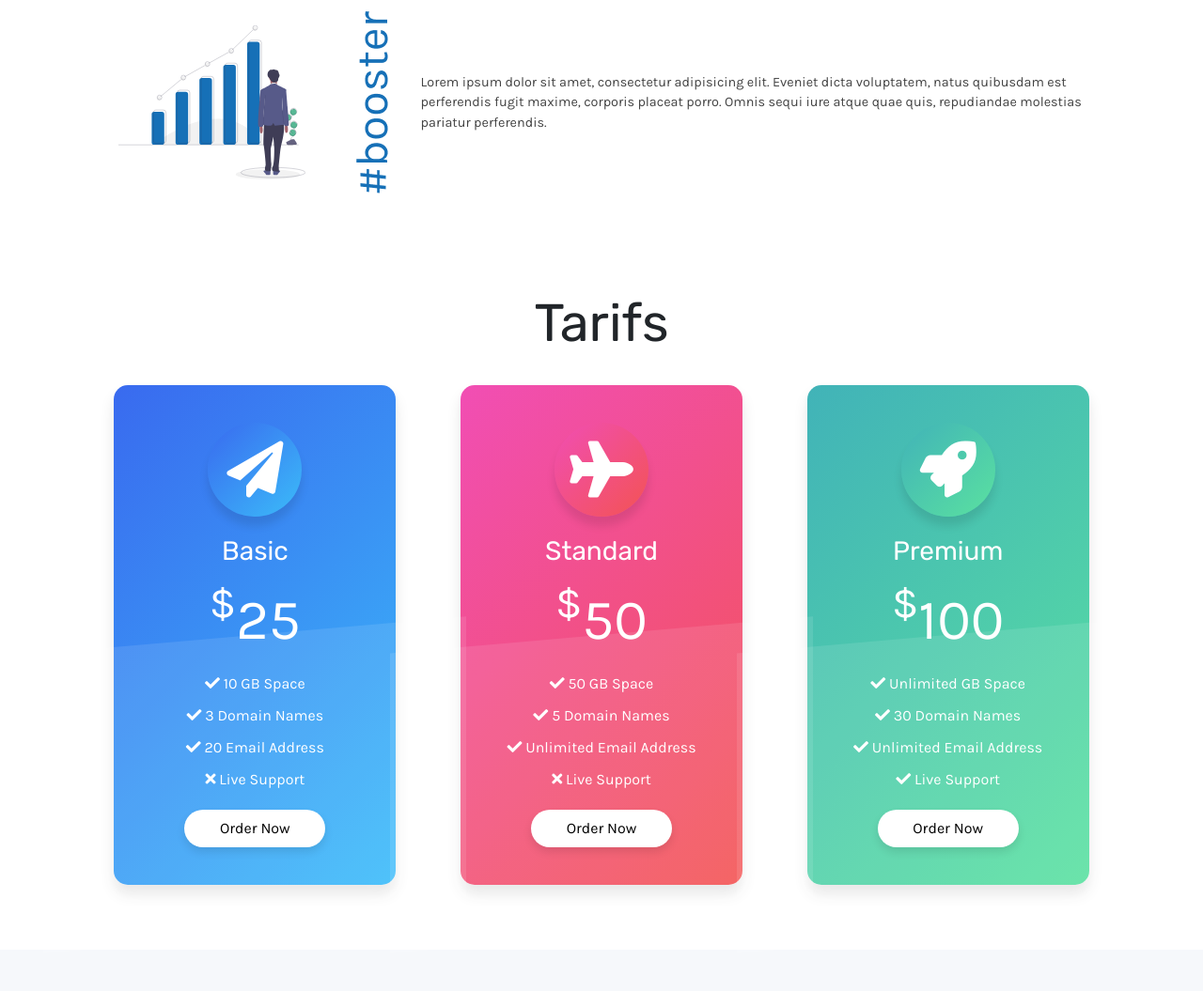
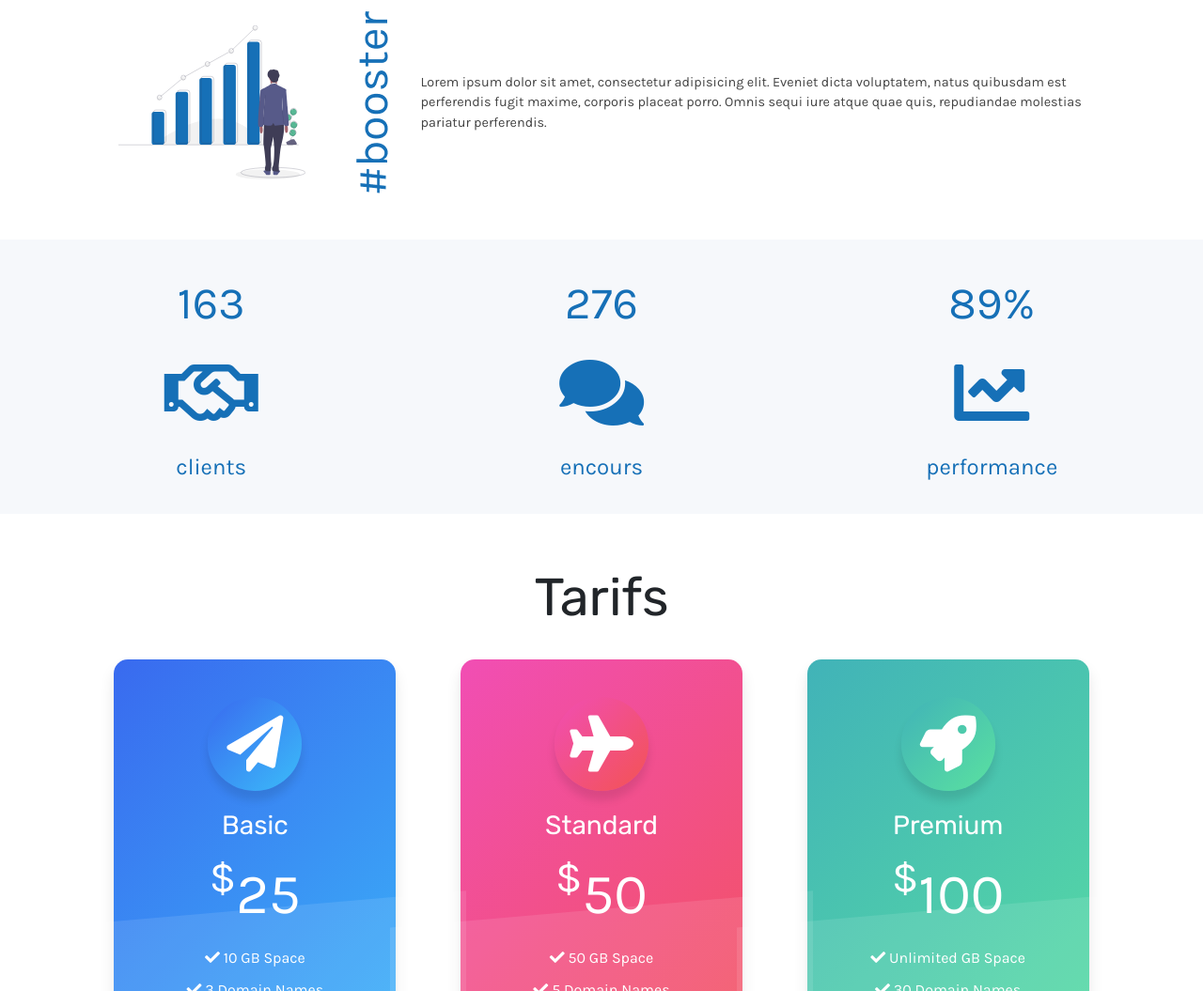
Before and after one commit to claire-gtr/BEepargne, a plain HTML site: page index.html in a window 1280 px wide. Shown: the part 1265-2320 px from the top of the page at 94% size. Drawn offline with nearby package versions, Linux system fonts and the light colour scheme.

Commit message:
Added icons

```diff
--- a/index.html
+++ b/index.html
@@ -153,6 +153,46 @@
               <div class="col-xs-12 col-md-11 justify-content-center align-self-center">
                 Lorem ipsum dolor sit amet, consectetur adipisicing elit. Eveniet dicta voluptatem, natus quibusdam est perferendis fugit maxime, corporis placeat porro. Omnis sequi iure atque quae quis, repudiandae molestias pariatur perferendis.
               </div>
+            </div>
+          </div>
+        </div>
+
+      </div>
+
+      <div class="container-fluid light-blue-background">
+
+        <div class="row">
+          <div class="col text-center">
+            <div class="number-data">
+              163
+            </div>
+            <div class="icon-data">
+              <i class="far fa-handshake"></i>
+            </div>
+            <div class="text-data">
+              clients
+            </div>
+          </div>
+          <div class="col text-center">
+            <div class="number-data">
+              276
+            </div>
+            <div class="icon-data">
+              <i class="fas fa-comments"></i>
+            </div>
+            <div class="text-data">
+              encours
+            </div>
+          </div>
+          <div class="col text-center">
+            <div class="number-data">
+              89%
+            </div>
+            <div class="icon-data">
+              <i class="fas fa-chart-line"></i>
+            </div>
+            <div class="text-data">
+              performance
             </div>
           </div>
         </div>
--- a/source/assets/stylesheet.css
+++ b/source/assets/stylesheet.css
@@ -235,6 +235,23 @@ a.anchor {
 
 .blue-background {
   background-color: var(--blue);
+}
+
+.icon-data {
+  font-size: 5rem;
+  color: var(--blue);
+}
+
+.number-data {
+  font-family: var(--font-texts);
+  color: var(--blue);
+  font-size: 3rem;
+}
+
+.text-data {
+  font-family: var(--font-texts);
+  color: var(--blue);
+  font-size: 1.5rem;
 }
 
 .footer {
```
